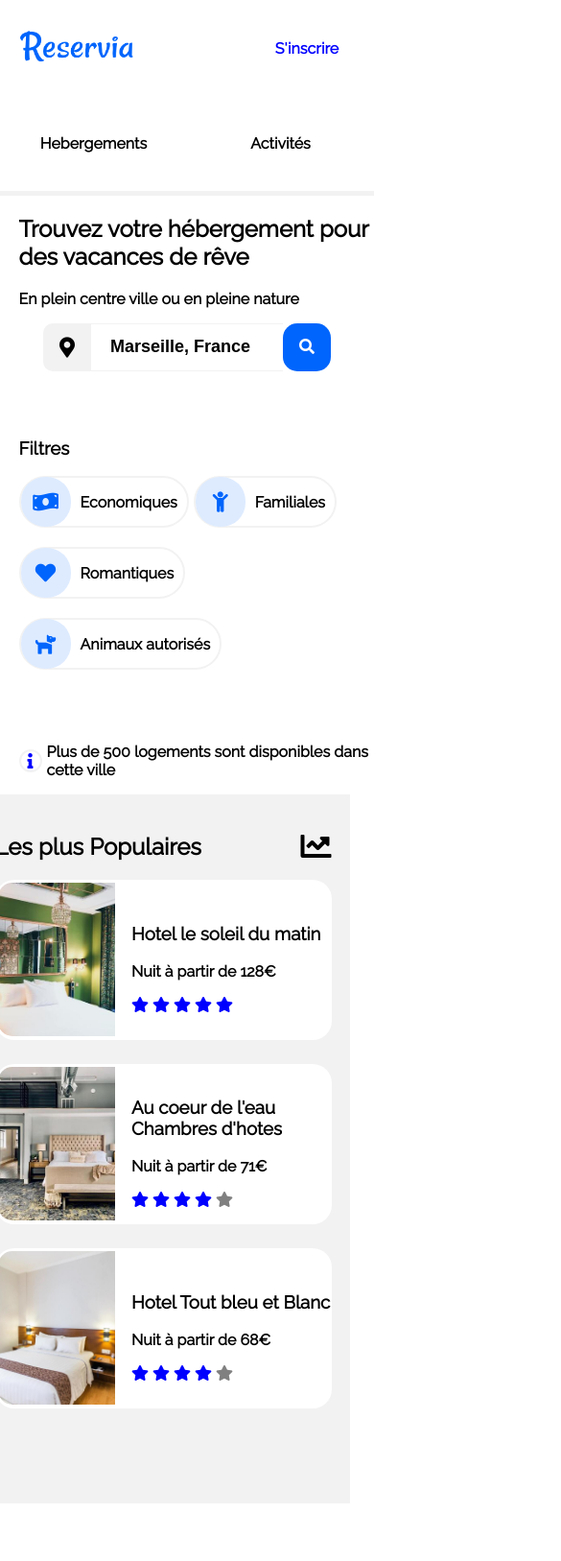
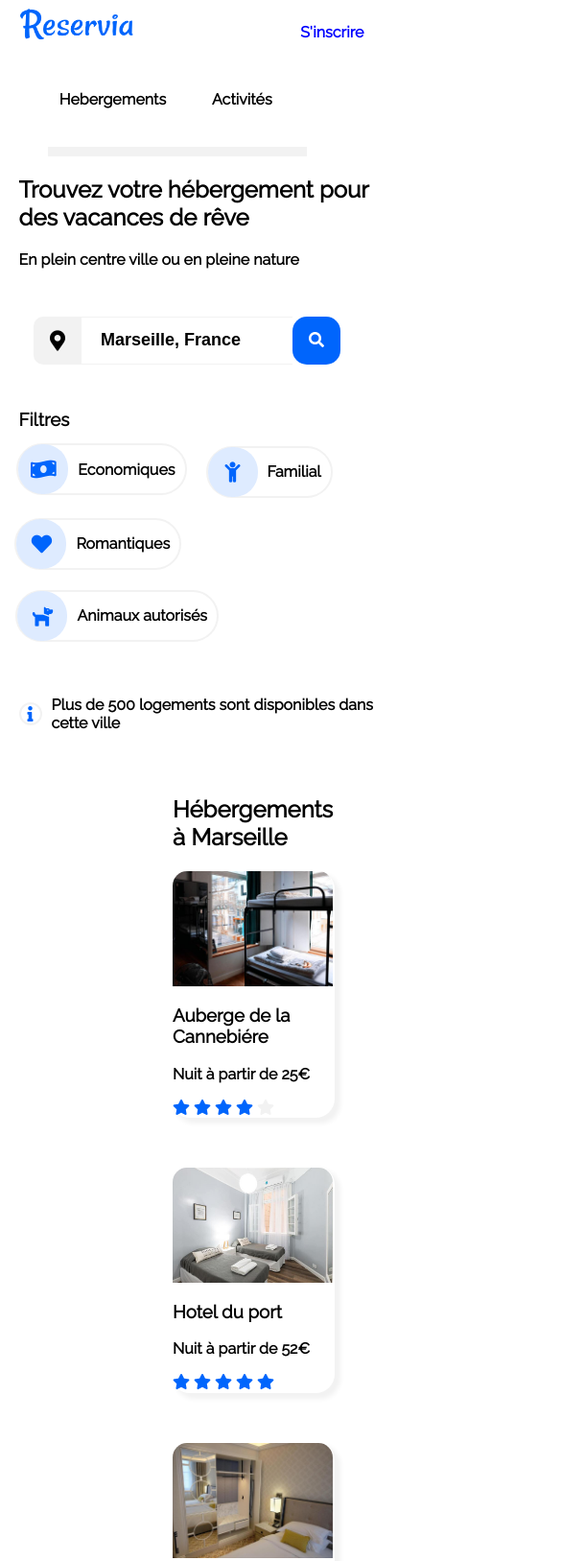
Before and after one commit to RemyCore/-RemyCore_2_27092021, a plain HTML site: page Index.html in a window 390 px wide. Shown: the top 1627 px of the page at 96% size, 585 px wide, since content can reach past the window. Drawn offline with Linux system fonts and the light colour scheme.

Commit message:
Modifications html/css

```diff
--- a/Index.html
+++ b/Index.html
@@ -19,8 +19,8 @@
                     <img
                     src="images/logo/Reservia@3x.png"
                     alt="logo reservia"
-                    width="120px"
-                    height="50px"
+                    width="120"
+                    height="50"
                      />
                  </div>
 
@@ -34,10 +34,10 @@
                         <a class="couleurLiens2 sousLignageLiens" href="#activites"
                         > Activités</a>
                     </div>
-                    </div>
 
-                  <div class="sousLignageLien flexCenter bordureNavigationHebergements">
-                        <a class="couleurLiens sousLignageLiens" href="#">S'inscrire</a>
+
+                  <div class="sousLignageLien flexCenter ">
+                        <a class="espacementLiens3 couleurLiens sousLignageLiens" href="#">S'inscrire</a>
                     </div>
 
                 </div>
@@ -74,7 +74,7 @@
 
         </div>
 
-            <div class="mobileFiltreWrap filtres margesFiltres">
+            <div class="cursorPointer mobileFiltreWrap filtres margesFiltres">
                 <div class="margesTitre"><h3>Filtres</h3></div>
 
                 <div class="flexAround">
@@ -86,19 +86,19 @@
 
                 <div class=" mobileFamiliales flexBetween filtresTexteIcone">
                         <i class="fas fa-child fa-lg filtresIcone flexCenter"></i>
-                        <div class="filtreTexte flexCenter">Familiales</div>
+                        <div class="filtreTexte flexCenter">Familial</div>
                     </div>
                 </div>
 
 
                     <div class="mobileFiltreWrap flexAround">
 
-                        <div class="flexBetween filtresTexteIcone">
+                        <div class=" mobileRomantique flexBetween filtresTexteIcone">
                             <i class="fas fa-heart fa-lg filtresIcone flexCenter"></i>
-                            <div class="filtreTexte flexCenter">Romantiques</div>
+                            <div class=" filtreTexte flexCenter">Romantiques</div>
                         </div>
 
-                            <div class="flexBetween filtresTexteIcone">
+                            <div class="mobileAnimaux flexBetween filtresTexteIcone">
                                 <i class="fas fa-dog fa-lg filtresIcone flexCenter"></i>
                                 <div class="filtreTexte flexCenter">Animaux autorisés</div>
                             </div>
@@ -229,7 +229,9 @@
                                             </div>
                      </div>
                      <div></div>
-                     <p>Afficher plus</p>
+                     <div class="cursorPointer alignement">
+                     <h3>Afficher plus</h3>
+                    </div>
                     </div>
 
                    <div class="taillePopulaires blocPopulaires fondGris">
@@ -339,7 +341,7 @@
            <div class="footer fondGris flexBetween">
                <div class="tailleBlocFooter margeBlocFooter1">
 
-                   <h3>A propos</h3>
+                   <h2>A propos</h2>
                    <div class="divLienFooter">
                    <a href="#" class="sousLignageLiens lienFooter">Fonctionnement du site</a></div>
 
@@ -353,9 +355,9 @@
 
             </div>
 
-               <div class="tailleBlocFooter">
+               <div class="margeBlocFooter2 tailleBlocFooter">
 
-                    <h3>Nos hebergements</h3>
+                    <h2>Nos hebergements</h2>
                     <div class="divLienFooter">
                     <a href="#" class="sousLignageLiens lienFooter">Charte qualité</a></div>
 
@@ -366,14 +368,13 @@
 
                <div class="tailleBlocFooter margeBlocFooter3">
 
-                    <h3>Assistance</h3>
+                    <h2>Assistance</h2>
                     <div class="divLienFooter">
                     <a href="#" class="sousLignageLiens lienFooter">Centre d'aide</a></div>
 
                     <a href="#" class="sousLignageLiens lienFooter">Nous contacter</a></div>
 
                </div>
-d
            </div>
        </footer>
 
--- a/style.css
+++ b/style.css
@@ -1,240 +1,224 @@
-html, body
-{
+html,
+body {
   font-family: Raleway;
   text-decoration: none;
   font-weight: bold;
-
+  margin-left: 20px;
 }
 
-.flexCenter
-{
+.flexCenter {
   display: flex;
   justify-content: center;
   align-items: center;
 }
 
-.flexAround
-{
+.flexAround {
   display: flex;
   justify-content: space-around;
   align-items: center;
 }
 
-.flexBetween
-{
+.flexBetween {
   display: flex;
   justify-content: space-between;
   align-items: center;
 }
 
-
-.sousLignageLiens
-{
+.sousLignageLiens {
   text-decoration: none;
 }
 
-.bordureNon
-{
+.bordureNon {
   border: none;
 }
 
 /*Navigation header*/
 
-.sousLignageLien
-{
+.sousLignageLien {
   width: 140px;
   height: 99px;
 }
 
-.espacementLiens
-{
+.espacementLiens {
   width: 100%;
 }
 
-.espacementLiens12
-{
-    margin-left: 60%;
+.espacementLiens12 {
+  margin-right: 1%;
 }
 
-.couleurLiens
-{
+.espacementLiens3 {
+  margin-right: 20%;
+}
+
+.couleurLiens {
   color: blue;
 }
 
-.couleurLiens2
-{
+.couleurLiens2 {
   color: black;
 }
 
-.bordureNavigationHebergements
-{
+.bordureNavigationHebergements {
   border-top: 1px solid transparent;
 }
 
-.bordureNavigationHebergements:hover
-{
-    border-top: 1px solid #0065FC;
+.bordureNavigationHebergements:hover {
+  border-top: 1px solid #0065fc;
   cursor: pointer;
 }
 
-.bordureNavigationHebergements:hover > a
-{
-    color: #0065FC
+.bordureNavigationHebergements:hover > a {
+  color: #0065fc;
 }
 
-.margeLogoReservia
-{
+.margeLogoReservia {
   margin-bottom: 10px;
 }
 
 /*Navigation header section */
 
-.desktopNone
-{
+.desktopNone {
   display: none;
 }
 
-.bordureRecherche
-{
+.bordureRecherche {
   width: 400px;
   border-radius: 10px;
-  border: 0.5px solid #F2F2F2;
+  border: 0.5px solid #f2f2f2;
 }
 
-.Recherche
-{
-    height:50px;
-    width:230px;
-    font-size:18px;
+.Recherche {
+  height: 50px;
+  width: 230px;
+  font-size: 18px;
   color: black;
   font-weight: bold;
 }
 
-.tailleLogoMap
-{
+.tailleLogoMap {
   width: 50px;
   height: 50px;
   border-radius: 10px 0 0 10px;
 }
 
-.paddingRecherche
-{
+.paddingRecherche {
   padding-left: 20px;
 }
 
-.boutonRecherche
-{
+.boutonRecherche {
   height: 50px;
   width: 120px;
-    color:white;
+  color: white;
   cursor: pointer;
   border-radius: 0 10px 10px 0;
 }
 
-.fondGris
-{
-    background-color: #F2F2F2;
+.fondGris {
+  background-color: #f2f2f2;
 }
 
-.fondBleu
-{
-    background-color: #0065FC;
+.fondBleu {
+  background-color: #0065fc;
 }
 
 /*FILTRES*/
 
-.margesFiltres
-{
+.margesFiltres {
   margin-top: 50px;
   margin-bottom: 40px;
 }
 
-.filtres
-{
+.filtres {
   display: flex;
   align-items: center;
 }
 
-.margesTitre
-{
+.margesTitre {
   margin-right: 20px;
 }
 
-.filtresTexteIcone
-{
-  border: 2px solid #F2F2F2;
+.filtresTexteIcone {
+  border: 2px solid #f2f2f2;
   height: 50px;
   border-radius: 30px;
   margin-right: 20px;
 }
 
-.filtresTexteIcone:hover > .filtreTexte
-{
-    color: #0065FC;
+.filtresTexteIcone:hover > .filtreTexte {
+  color: #0065fc;
 }
 
-.filtresTexteIcone:hover > .filtreIcone
-{
+.filtresTexteIcone:hover > .filtreIcone {
   color: white;
-    background-color: #0065FC;
+  background-color: #0065fc;
 }
 
-.filtreTexte
-{
+.filtreTexte {
   height: 50px;
   padding-left: 20px;
   padding-right: 20px;
   border-radius: 0 25px 25px 0;
 }
 
-.filtresIcone
-{
+.filtresIcone {
   border-radius: 25px;
   width: 52px;
   height: 52px;
-    color:#0065FC;
-    background-color:#DEEBFF;
+  color: #0065fc;
+  background-color: #deebff;
+}
+
+.mobilesEconomiques {
+  cursor: pointer;
+}
+
+.mobileFamiliales {
+  cursor: pointer;
+}
+
+.mobileRomantique {
+  cursor: pointer;
+}
+
+.mobileAnimaux {
+  cursor: pointer;
 }
 
 /*ICONE INFO*/
 
-.info
-{
+.info {
   display: flex;
   align-items: center;
+  margin-bottom: 30px;
 }
 
-.iconeInfo
-{
+.iconeInfo {
   width: 20px;
   height: 20px;
-    border: 2px solid #F2F2F2;
+  border: 2px solid #f2f2f2;
   border-radius: 25px;
-    margin-right: 5px;
+  margin-right: 10px;
 }
 
-.couleurBleu
-{
-    color: blue;
+.couleurBleu {
+  color: #0065fc;
 }
 
-.couleurGris
-{
-    color: grey;
+.couleurGris {
+  color: #f2f2f2;
 }
 
 /*HEBERGEMENTS*/
 
-.tailleHebergements
-{
+.tailleHebergements {
   flex: 2;
   height: 700px;
   margin-right: 20px;
   border-radius: 10px;
 }
 
-.taillePopulaires
-{
+.taillePopulaires {
   flex: 1;
   height: 700px;
   width: auto;
@@ -243,47 +227,41 @@ display: none;
   border-radius: 10px;
 }
 
-.blocHebergements
-{
+.blocHebergements {
   padding-left: 30px;
   padding-right: 40px;
 }
 
-.bloc1
-{
+.bloc1 {
   margin-bottom: 10px;
 }
 
-.bloc2
-{
+.bloc2 {
   margin-top: 10px;
   margin-bottom: 50px;
 }
 
-.carréHebergements
-{
+.carréHebergements {
   width: 30%;
-    height: auto;
+  height: auto%;
   background-color: white;
   padding: 1%;
+  margin-bottom: 20px;
   border-radius: 20px;
   /*Ajouter pour voir en mobile desktop*/
-    box-shadow: 5px 5px 5px 1px #F2F2F2;
+  box-shadow: 5px 5px 5px 1px #f2f2f2;
 }
 
-.carréHebergements:hover
-{
+.carréHebergements:hover {
   cursor: pointer;
   transform: scale(1.1);
 }
 
-.cubeDescriptionsHebergements
-{
+.cubeDescriptionsHebergements {
   width: 98%;
 }
 
-.imgHebergements1
-{
+.imgHebergements1 {
   background-image: url("images/hebergements/4_small/marcus-loke-WQJvWU_HZFo-unsplash.jpg");
   background-size: cover;
   background-position: center;
@@ -292,8 +270,7 @@ display: none;
   height: 120px;
 }
 
-.imgHebergements2
-{
+.imgHebergements2 {
   background-image: url("images/hebergements/4_small/fred-kleber-gTbaxaVLvsg-unsplash.jpg");
   background-size: cover;
   background-position: center;
@@ -302,8 +279,7 @@ display: none;
   height: 120px;
 }
 
-.imgHebergements3
-{
+.imgHebergements3 {
   background-image: url("images/hebergements/4_small/reisetopia-B8WIgxA_PFU-unsplash.jpg");
   background-size: cover;
   background-position: center;
@@ -312,8 +288,7 @@ display: none;
   height: 120px;
 }
 
-.imgHebergements4
-{
+.imgHebergements4 {
   background-image: url("images/hebergements/4_small/annie-spratt-Eg1qcIitAuA-unsplash.jpg");
   background-size: cover;
   background-position: center;
@@ -322,8 +297,7 @@ display: none;
   height: 120px;
 }
 
-.imgHebergements5
-{
+.imgHebergements5 {
   background-image: url("images/hebergements/4_small/nicate-lee-kT-ZyaiwBe0-unsplash.jpg");
   background-size: cover;
   background-position: center;
@@ -332,8 +306,7 @@ display: none;
   height: 120px;
 }
 
-.imgHebergements6
-{
+.imgHebergements6 {
   background-image: url("images/hebergements/4_small/febrian-zakaria-M6S1WvfW68A-unsplash.jpg");
   background-size: cover;
   background-position: center;
@@ -342,42 +315,39 @@ display: none;
   height: 120px;
 }
 
+.alignement {
+  margin-top: -40px;
+}
 
 /*Populaires*/
 
-.blocPopulaires
-{
+.blocPopulaires {
   padding-left: 20px;
   padding-right: 20px;
 }
 
-.blocPopulaires12
-{
-    margin-bottom: 25px;
+.blocPopulaires12 {
+  margin-bottom: 45px;
 }
 
-.cubePopulaires
-{
+.cubePopulaires {
   background-color: white;
   height: auto;
   padding: 1% 0 1% 1%;
   border-radius: 20px;
 }
 
-.cubePopulaires:hover
-{
+.cubePopulaires:hover {
   cursor: pointer;
   transform: scale(1.1);
 }
 
-.cubeDescriptionsPopulaires
-{
+.cubeDescriptionsPopulaires {
   width: 60%;
   padding-left: 5%;
 }
 
-.imgPopulaires1
-{
+.imgPopulaires1 {
   background-image: url("images/hebergements/4_small/emile-guillemot-Bj_rcSC5XfE-unsplash.jpg");
   background-size: cover;
   background-position: center;
@@ -386,8 +356,7 @@ display: none;
   height: 160px;
 }
 
-.imgPopulaires2
-{
+.imgPopulaires2 {
   background-image: url("images/hebergements/4_small/aw-creative-VGs8z60yT2c-unsplash.jpg");
   background-size: cover;
   background-position: center;
@@ -396,8 +365,7 @@ display: none;
   height: 160px;
 }
 
-.imgPopulaires3
-{
+.imgPopulaires3 {
   background-image: url("images/hebergements/4_small/febrian-zakaria-sjvU0THccQA-unsplash.jpg");
   background-size: cover;
   background-position: center;
@@ -406,65 +374,52 @@ display: none;
   height: 160px;
 }
 
-
-
 /*ACTIVITES*/
 
-.Activites
-{
-    margin-top: 50px;
+.Activites {
+  margin-top: 60px;
   margin-bottom: 50px;
+  margin-right: 50px;
 }
 
-.blocActivites
-{
+.blocActivites {
   width: 100%;
   height: 600px;
 }
 
-.blocActivites2356
-{
+.blocActivites2356 {
   width: 23%;
   height: 600px;
 }
 
-
-
-.cubeActivites
-{
+.cubeActivites {
   width: 23%;
   border-radius: 15px;
-    box-shadow: 5px 5px 5px 1px #F2F2F2;
+  box-shadow: 5px 5px 5px 1px #f2f2f2;
 }
 
-.cubeActivites:hover
-
-{
+.cubeActivites:hover {
   cursor: pointer;
   transform: scale(1.05);
 }
 
-.cubeActivites2356
-{
+.cubeActivites2356 {
   width: 100%;
   border-radius: 15px;
-    box-shadow: 5px 5px 5px 1px #F2F2F2;
+  box-shadow: 5px 5px 5px 1px #f2f2f2;
   margin-bottom: 55px;
 }
 
-.cubeActivites2356:hover
-{
+.cubeActivites2356:hover {
   cursor: pointer;
-    transform: scale(1.05);
+  transform: scale(1.03);
 }
 
-.hauteurTitre
-{
+.hauteurTitre {
   height: 70px;
 }
 
-.titreActivites
-{
+.titreActivites {
   display: flex;
   justify-content: flex-start;
   align-items: center;
@@ -472,8 +427,7 @@ display: none;
   width: 95%;
 }
 
-.imgActivites1
-{
+.imgActivites1 {
   background-image: url("images/activites/3_medium/reno-laithienne-QUgJhdY5Fyk-unsplash.jpg");
   background-size: cover;
   background-position: center;
@@ -482,8 +436,7 @@ display: none;
   height: 530px;
 }
 
-.imgActivites2
-{
+.imgActivites2 {
   background-image: url("images/activites/3_medium/paul-hermann-QFTrLdQIRhI-unsplash.jpg");
   background-size: cover;
   background-position: center;
@@ -492,8 +445,7 @@ display: none;
   height: 250px;
 }
 
-.imgActivites3
-{
+.imgActivites3 {
   background-image: url("images/activites/4_small/kevin-hikari-rV_Qd1l-VXg-unsplash.jpg");
   background-size: cover;
   background-position: center;
@@ -502,8 +454,7 @@ display: none;
   height: 150px;
 }
 
-.imgActivites4
-{
+.imgActivites4 {
   background-image: url("images/activites/3_medium/kilyan-sockalingum-NR8-cBCN3aI-unsplash.jpg");
   background-size: cover;
   background-position: center;
@@ -512,8 +463,7 @@ display: none;
   height: 530px;
 }
 
-.imgActivites5
-{
+.imgActivites5 {
   background-image: url("images/activites/4_small/florian-wehde-xW9e8gdotxI-unsplash.jpg");
   background-size: cover;
   background-position: center;
@@ -522,8 +472,7 @@ display: none;
   height: 200px;
 }
 
-.imgActivites6
-{
+.imgActivites6 {
   background-image: url("images/activites/4_small/lena-paulin-wH2-EJoDcV0-unsplash.jpg");
   background-size: cover;
   background-position: center;
@@ -532,104 +481,39 @@ display: none;
   height: 200px;
 }
 
-
 /*FOOTER*/
 
-.footer
-{
+.footer {
   height: 300px;
   margin-top: 100px;
+  margin-left: -40px;
+  margin-right: -7px;
+  margin-bottom: -5px;
 }
 
-.tailleBlocFooter
-{
-    height: 150px;
+.tailleBlocFooter {
+  height: 170px;
 }
 
-.margeBlocFooter1
-{
+.margeBlocFooter1 {
   margin-left: 5%;
 }
 
-
-.margeBlocFooter3
-{
-    margin-right: 15%;
+.margeBlocFooter3 {
+  margin-right: 25%;
 }
 
-.lienFooter
-{
+.lienFooter {
   color: black;
 }
 
-.divLienFooter
-{
+.divLienFooter {
   height: 30px;
 }
 
-
 /*RESPONSIVE*/
 
-@media screen and (max-width: 1296px)
-
-{.espacementLiens12
-{
-    margin-left: 35%;
-}
-
-.cubeDescriptionsHebergements {
-    min-height: 150px;
-}
-
-.tailleHebergements {
-    min-height: auto;
-    padding: 20px;
-}
-
-.taillePopulaires {
-    min-height: auto;
-    padding: 20px;
-}
-
-.tabletteTailleTitrePopulaire{
-    margin-top: ;
-}
-}
-
-@media screen and (max-width:990px) {
-.mobileFiltreWrap {
-    flex-direction: column;
-    align-items: flex-start;
-
-}
-
-.filtresTexteIcone {
-    margin-bottom: 20px;
-}
-
-#hebergements {
-    flex-direction: column-reverse;
-    width: 100%;
-}
-
-.blocPopulaires{
-    flex: none;
-    width: 90%;
-    margin-left: 0;
-    padding: 5%;
-}
-
-.blocHebergements{
-
-    flex: none;
-    width: 90%;
-    margin-right: 0;
-    margin-top: 50px;
-    padding: 5%;
-}
-}
-
-@media screen and (max-width:770px) {
+@media screen and (max-width: 1041px) {
   .espacementLiens {
     width: 90%;
   }
@@ -638,7 +522,7 @@ display: none;
     margin-left: 20%;
   }
 
-.blocHebergements{
+  .blocHebergements {
     height: auto;
   }
 
@@ -689,39 +573,58 @@ display: none;
     height: 200px;
   }
 
-.footer{
+  .footer {
     flex-direction: column;
     align-items: flex-start;
     height: auto;
     padding-left: 20px;
   }
 
-.margeBlocFooter1{
+  .margeBlocFooter1 {
     margin-left: 0;
   }
-
 }
 
-@media screen and (max-width: 650px) {
-
-
-.espacementLien{
+@media screen and (max-width: 617px) {
+  .espacementLien {
     flex-direction: row;
   }
 
-.espacementLiens12{
+  .espacementLiens12 {
     order: 1;
     width: 100%;
-    margin-left: 0;
+    margin-left: 50px;
+  }
+
+  .espacementLiens3 {
+    margin-bottom: 150px;
+    margin-left: ;
+  }
+
+  .bordureNavigationHebergements:hover {
+    border-bottom: 3px solid #0065fc;
+    border-top: none;
+    cursor: pointer;
+  }
+
+  .sousLignageLien {
+  }
+
+  .sousLignageLiens:hover {
+    border-bottom: none;
+  }
+
+  .couleurLiens2 {
+    border: none;
   }
 
   .tailleLienMobile {
-    width: 50%;
+    width: 100%;
     border-top: none;
-    border-bottom: 5px solid #F2F2F2;
+    border-bottom: 10px solid #f2f2f2;
   }
 
-.espacementLiens{
+  .espacementLiens {
     height: auto;
     width: 100%;
     flex-direction: row;
@@ -730,50 +633,71 @@ display: none;
 
   .tailleLienMobile :hover {
     border-top: 0;
-    border-bottom: 5px solid #0065FC;
+    border-bottom: 5px solid #0065fc;
   }
 
-.mobileTitreh1{
+  .mobileTitreh1 {
     font-size: x-large;
   }
 
-.bordureRecherche{
+  .bordureRecherche {
     width: auto;
     border: none;
+    margin-top: 50px;
   }
 
   .Recherche {
-    width: 200px;
-    border-bottom: 1px solid #F2F2F2;
-    border-top: 1px solid #F2F2F2;
-
+    width: 220px;
+    border-bottom: 1px solid #f2f2f2;
+    border-top: 1px solid #f2f2f2;
+    margin-bottom: px;
   }
 
   .boutonRecherche {
     width: 50px;
     border-radius: 15px;
+    margin-top: px;
   }
 
   .desktopNone {
     display: block;
   }
 
-
   .mobileNone {
     display: none;
   }
 
+  .margesTitre {
+    margin-top: -160px;
+  }
+
+  .mobileFiltreWrap {
+    margin-top: px;
+  }
 
   .margesFiltres {
     padding-left: 5%;
+    margin-top: -15px;
   }
 
   .mobilesEconomiques {
-    margin-right: 5px;
+    margin-left: -75px;
+    margin-bottom: 55px;
   }
 
-.mobileFamiliales{
+  .mobileFamiliales {
     margin-right: 0;
+    margin-top: -50px;
+  }
+
+  .mobileRomantique {
+    margin-left: -430px;
+    margin-top: 100px;
+  }
+
+  .mobileAnimaux {
+    margin-left: -390px;
+    margin-top: 250px;
   }
 
   .filtreTexte {
@@ -787,22 +711,43 @@ display: none;
 
   .blocPopulaires {
     border-radius: 0;
+    margin-bottom: 2500px;
+    padding-top: 5%;
+    margin-bottom: -550px;
+  }
+
+  .hebergements {
+    padding-top: 500px;
   }
 
   .blocHebergements {
     background-color: white;
+    padding-bottom: 5px;
+    margin-left: 150px;
+    width: 500%;
   }
 
   .mobileTitreParagraphes {
     padding-left: 5%;
+    margin-bottom: ;
   }
 
   .blocActivites {
     padding: 5%;
-    width: 95%;
+    width: 105%;
   }
 
-html,body {
+  .footer {
+    padding-left: 17%;
+    margin-top: -50px;
+  }
+
+  .margeBlocFooter2 {
+    margin-top: 15px;
+  }
+
+  html,
+  body {
     margin: 0;
     padding: 0;
   }
```
Lines whose indentation alone changed are shown as unchanged.
